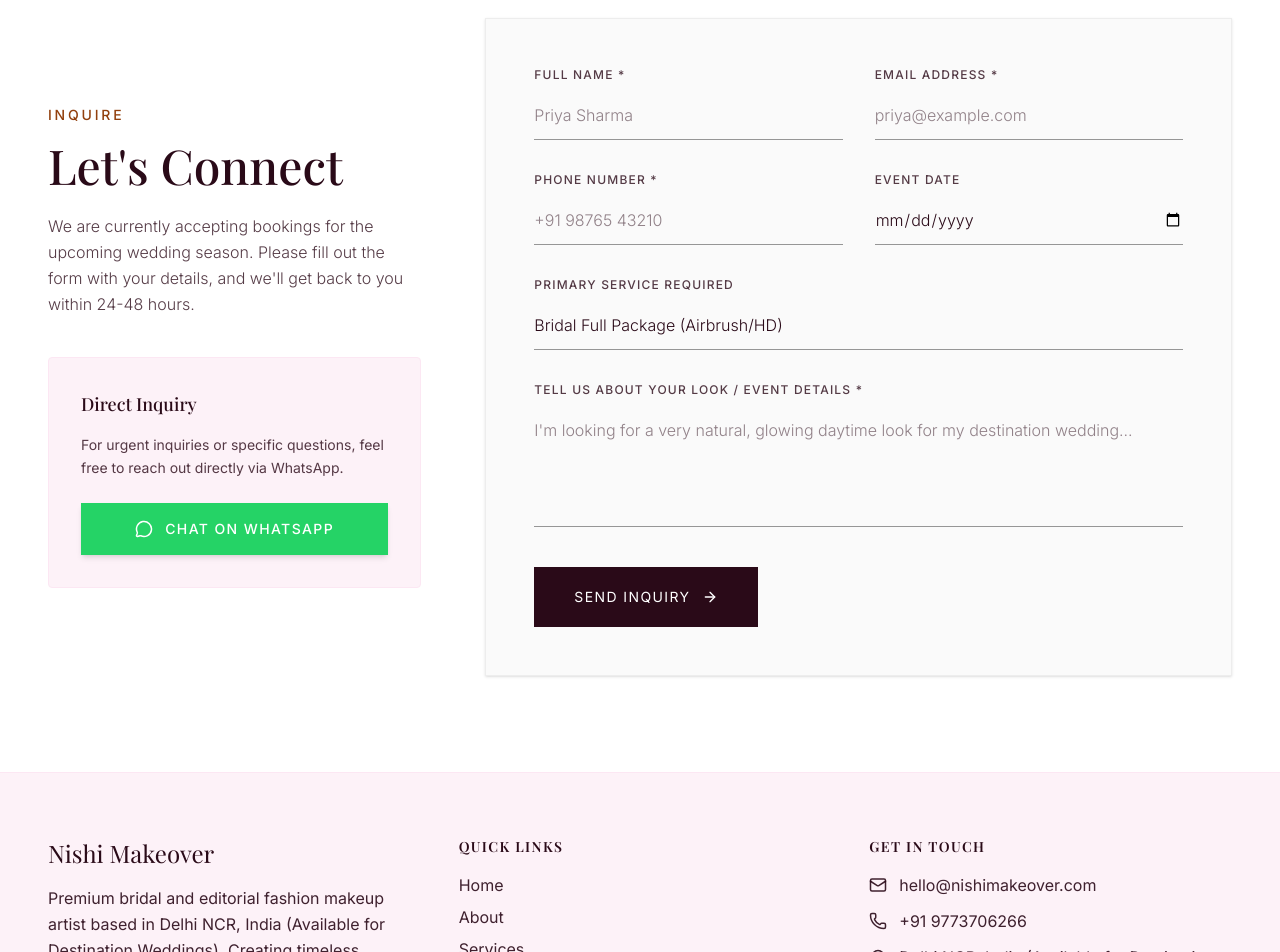
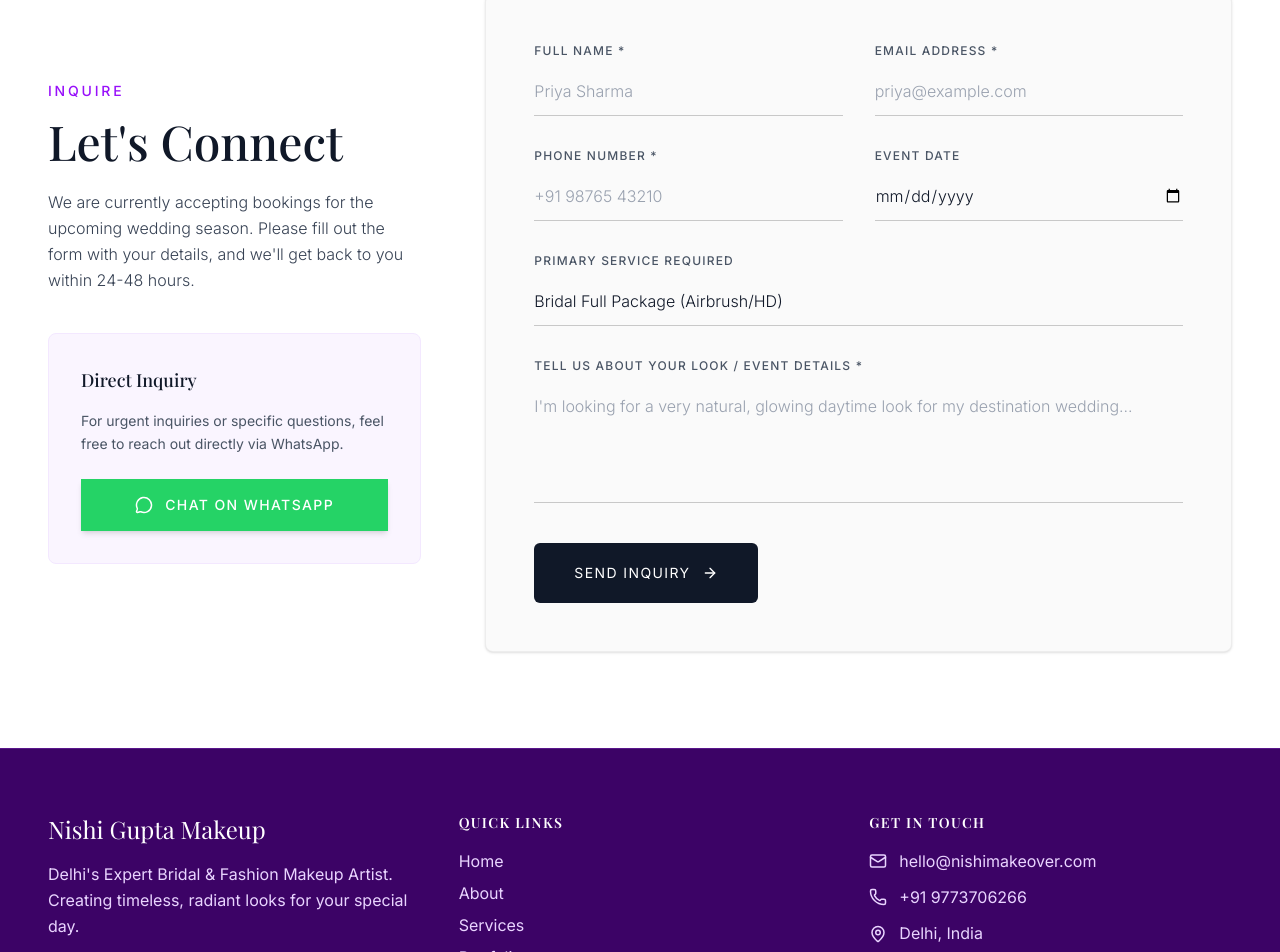
Before and after one commit to UTTAMGUPTA2712/nishi-makeover, a Next.js app: page /contact in a window 1280 px wide. Shown: the part 735-1687 px from the top of the page. Built offline with nearby package versions, Linux system fonts and the light colour scheme; a web font is replaced by a local one.

Commit message:
feat: Implement a new purple color scheme, integrate UI animations using Framer Motion, and add a new image asset across various components.

```diff
--- a/src/components/ContactForm.tsx
+++ b/src/components/ContactForm.tsx
@@ -33,19 +33,19 @@ export default function ContactForm() {
 
                     {/* Contact Details */}
                     <div className="w-full lg:w-1/3 flex flex-col justify-center">
-                        <span className="text-gold-600 font-medium tracking-[0.2em] uppercase text-sm mb-4 block">
+                        <span className="text-purple-600 font-medium tracking-[0.2em] uppercase text-sm mb-4 block">
                             Inquire
                         </span>
-                        <h2 className="text-4xl md:text-5xl font-serif font-medium text-foreground mb-6">
+                        <h2 className="text-4xl md:text-5xl font-serif font-medium text-gray-900 mb-6">
                             Let's Connect
                         </h2>
-                        <p className="text-foreground/80 leading-relaxed mb-10 font-light">
+                        <p className="text-gray-700 leading-relaxed mb-10 font-light">
                             We are currently accepting bookings for the upcoming wedding season. Please fill out the form with your details, and we'll get back to you within 24-48 hours.
                         </p>
 
-                        <div className="bg-blush-50 p-8 border border-blush-100 rounded-sm">
-                            <h3 className="text-lg font-serif font-medium mb-4">Direct Inquiry</h3>
-                            <p className="text-sm text-foreground/80 mb-6 leading-relaxed">
+                        <div className="bg-purple-50 p-8 border border-purple-100 rounded-lg">
+                            <h3 className="text-lg font-serif font-medium mb-4 text-gray-900">Direct Inquiry</h3>
+                            <p className="text-sm text-gray-600 mb-6 leading-relaxed">
                                 For urgent inquiries or specific questions, feel free to reach out directly via WhatsApp.
                             </p>
                             <a
@@ -62,10 +62,10 @@ export default function ContactForm() {
 
                     {/* Form */}
                     <div className="w-full lg:w-2/3">
-                        <form onSubmit={handleSubmit} className="bg-zinc-50 p-8 md:p-12 shadow-sm border border-black/5">
+                        <form onSubmit={handleSubmit} className="bg-zinc-50 p-8 md:p-12 shadow-sm border border-black/5 rounded-lg">
                             <div className="grid grid-cols-1 md:grid-cols-2 gap-8 mb-8">
-                                <div className="flex flex-col gap-2">
-                                    <label htmlFor="name" className="text-xs uppercase tracking-widest text-foreground/80 font-medium">Full Name *</label>
+                                <div className="flex flex-col gap-2 relative">
+                                    <label htmlFor="name" className="text-xs uppercase tracking-widest text-gray-600 font-medium">Full Name *</label>
                                     <input
                                         type="text"
                                         id="name"
@@ -73,12 +73,12 @@ export default function ContactForm() {
                                         required
                                         value={formData.name}
                                         onChange={handleChange}
-                                        className="bg-transparent border-b border-black/40 focus:border-gold-600 py-3 outline-none transition-colors rounded-none placeholder:text-foreground/50 font-light"
+                                        className="bg-transparent border-b border-black/20 focus:border-purple-600 py-3 outline-none transition-colors rounded-none placeholder:text-gray-400 font-light text-gray-900 group"
                                         placeholder="Priya Sharma"
                                     />
                                 </div>
-                                <div className="flex flex-col gap-2">
-                                    <label htmlFor="email" className="text-xs uppercase tracking-widest text-foreground/80 font-medium">Email Address *</label>
+                                <div className="flex flex-col gap-2 relative">
+                                    <label htmlFor="email" className="text-xs uppercase tracking-widest text-gray-600 font-medium">Email Address *</label>
                                     <input
                                         type="email"
                                         id="email"
@@ -86,7 +86,7 @@ export default function ContactForm() {
                                         required
                                         value={formData.email}
                                         onChange={handleChange}
-                                        className="bg-transparent border-b border-black/40 focus:border-gold-600 py-3 outline-none transition-colors rounded-none placeholder:text-foreground/50 font-light"
+                                        className="bg-transparent border-b border-black/20 focus:border-purple-600 py-3 outline-none transition-colors rounded-none placeholder:text-gray-400 font-light text-gray-900"
                                         placeholder="priya@example.com"
                                     />
                                 </div>
@@ -94,7 +94,7 @@ export default function ContactForm() {
 
                             <div className="grid grid-cols-1 md:grid-cols-2 gap-8 mb-8">
                                 <div className="flex flex-col gap-2">
-                                    <label htmlFor="phone" className="text-xs uppercase tracking-widest text-foreground/80 font-medium">Phone Number *</label>
+                                    <label htmlFor="phone" className="text-xs uppercase tracking-widest text-gray-600 font-medium">Phone Number *</label>
                                     <input
                                         type="tel"
                                         id="phone"
@@ -102,31 +102,31 @@ export default function ContactForm() {
                                         required
                                         value={formData.phone}
                                         onChange={handleChange}
-                                        className="bg-transparent border-b border-black/40 focus:border-gold-600 py-3 outline-none transition-colors rounded-none placeholder:text-foreground/50 font-light"
+                                        className="bg-transparent border-b border-black/20 focus:border-purple-600 py-3 outline-none transition-colors rounded-none placeholder:text-gray-400 font-light text-gray-900"
                                         placeholder="+91 98765 43210"
                                     />
                                 </div>
                                 <div className="flex flex-col gap-2">
-                                    <label htmlFor="date" className="text-xs uppercase tracking-widest text-foreground/80 font-medium">Event Date</label>
+                                    <label htmlFor="date" className="text-xs uppercase tracking-widest text-gray-600 font-medium">Event Date</label>
                                     <input
                                         type="date"
                                         id="date"
                                         name="date"
                                         value={formData.date}
                                         onChange={handleChange}
-                                        className="bg-transparent border-b border-black/40 focus:border-gold-600 py-3 outline-none transition-colors rounded-none font-light text-foreground"
+                                        className="bg-transparent border-b border-black/20 focus:border-purple-600 py-3 outline-none transition-colors rounded-none font-light text-gray-900"
                                     />
                                 </div>
                             </div>
 
                             <div className="flex flex-col gap-2 mb-8">
-                                <label htmlFor="service" className="text-xs uppercase tracking-widest text-foreground/80 font-medium">Primary Service Required</label>
+                                <label htmlFor="service" className="text-xs uppercase tracking-widest text-gray-600 font-medium">Primary Service Required</label>
                                 <select
                                     id="service"
                                     name="service"
                                     value={formData.service}
                                     onChange={handleChange}
-                                    className="bg-transparent border-b border-black/40 focus:border-gold-600 py-3 outline-none transition-colors rounded-none font-light appearance-none text-foreground"
+                                    className="bg-transparent border-b border-black/20 focus:border-purple-600 py-3 outline-none transition-colors rounded-none font-light appearance-none text-gray-900"
                                 >
                                     <option value="Bridal Full Package">Bridal Full Package (Airbrush/HD)</option>
                                     <option value="Pre-Wedding/Engagement">Pre-Wedding / Engagement</option>
@@ -137,7 +137,7 @@ export default function ContactForm() {
                             </div>
 
                             <div className="flex flex-col gap-2 mb-10">
-                                <label htmlFor="message" className="text-xs uppercase tracking-widest text-foreground/80 font-medium">Tell us about your look / event details *</label>
+                                <label htmlFor="message" className="text-xs uppercase tracking-widest text-gray-600 font-medium">Tell us about your look / event details *</label>
                                 <textarea
                                     id="message"
                                     name="message"
@@ -145,14 +145,14 @@ export default function ContactForm() {
                                     rows={4}
                                     value={formData.message}
                                     onChange={handleChange}
-                                    className="bg-transparent border-b border-black/40 focus:border-gold-600 py-3 outline-none transition-colors rounded-none placeholder:text-foreground/50 font-light resize-none"
+                                    className="bg-transparent border-b border-black/20 focus:border-purple-600 py-3 outline-none transition-colors rounded-none placeholder:text-gray-400 font-light resize-none text-gray-900"
                                     placeholder="I'm looking for a very natural, glowing daytime look for my destination wedding..."
                                 ></textarea>
                             </div>
 
                             <button
                                 type="submit"
-                                className="group flex items-center justify-center w-full md:w-auto bg-foreground hover:bg-gold-700 text-white px-10 py-5 uppercase tracking-widest text-sm transition-all duration-300"
+                                className="group flex items-center justify-center w-full md:w-auto bg-gray-900 hover:bg-purple-700 text-white px-10 py-5 uppercase tracking-widest text-sm transition-all duration-300 rounded-md"
                             >
                                 Send Inquiry
                                 <ArrowRight className="ml-3 w-4 h-4 group-hover:translate-x-1 transition-transform" />
--- a/src/components/Footer.tsx
+++ b/src/components/Footer.tsx
@@ -4,42 +4,42 @@ import { siteData } from "@/config/siteData";
 
 export default function Footer() {
     return (
-        <footer className="bg-blush-50 pt-16 pb-8 border-t border-blush-100">
+        <footer className="bg-purple-950 pt-16 pb-8 border-t border-purple-900 text-purple-100">
             <div className="container mx-auto px-6 md:px-12">
                 <div className="grid grid-cols-1 md:grid-cols-3 gap-12 mb-12">
                     {/* Brand */}
                     <div className="flex flex-col space-y-4">
-                        <h3 className="text-2xl font-serif text-foreground">{siteData.companyName}</h3>
-                        <p className="text-foreground/90 leading-relaxed max-w-sm">
-                            Premium bridal and editorial fashion makeup artist based in {siteData.contact.location}. Creating timeless, radiant looks for your special day.
+                        <h3 className="text-2xl font-serif text-white">{siteData.companyName}</h3>
+                        <p className="text-purple-200 leading-relaxed max-w-sm">
+                            Delhi's Expert Bridal & Fashion Makeup Artist. Creating timeless, radiant looks for your special day.
                         </p>
                     </div>
 
                     {/* Quick Links */}
                     <div className="flex flex-col space-y-4">
-                        <h4 className="text-sm uppercase tracking-widest font-semibold text-foreground">Quick Links</h4>
+                        <h4 className="text-sm uppercase tracking-widest font-semibold text-white">Quick Links</h4>
                         <nav className="flex flex-col space-y-2">
-                            <Link href="/" className="text-foreground/90 hover:text-gold-700 transition-colors">Home</Link>
-                            <Link href="/about" className="text-foreground/90 hover:text-gold-700 transition-colors">About</Link>
-                            <Link href="/services" className="text-foreground/90 hover:text-gold-700 transition-colors">Services</Link>
-                            <Link href="/portfolio" className="text-foreground/90 hover:text-gold-700 transition-colors">Portfolio</Link>
-                            <Link href="/contact" className="text-foreground/90 hover:text-gold-700 transition-colors">Contact</Link>
+                            <Link href="/" className="text-purple-200 hover:text-white transition-colors">Home</Link>
+                            <Link href="/about" className="text-purple-200 hover:text-white transition-colors">About</Link>
+                            <Link href="/services" className="text-purple-200 hover:text-white transition-colors">Services</Link>
+                            <Link href="/portfolio" className="text-purple-200 hover:text-white transition-colors">Portfolio</Link>
+                            <Link href="/contact" className="text-purple-200 hover:text-white transition-colors">Contact</Link>
                         </nav>
                     </div>
 
                     {/* Contact */}
                     <div className="flex flex-col space-y-4">
-                        <h4 className="text-sm uppercase tracking-widest font-semibold text-foreground">Get in Touch</h4>
+                        <h4 className="text-sm uppercase tracking-widest font-semibold text-white">Get in Touch</h4>
                         <div className="flex flex-col space-y-3">
-                            <a href={`mailto:${siteData.contact.email}`} className="flex items-center space-x-3 text-foreground/90 hover:text-gold-700 transition-colors">
+                            <a href={`mailto:${siteData.contact.email}`} className="flex items-center space-x-3 text-purple-200 hover:text-white transition-colors">
                                 <Mail size={18} />
                                 <span>{siteData.contact.email}</span>
                             </a>
-                            <a href={`tel:${siteData.contact.phone.replace(/[^0-9+]/g, '')}`} className="flex items-center space-x-3 text-foreground/90 hover:text-gold-700 transition-colors">
+                            <a href={`https://wa.me/${siteData.contact.phone.replace(/[^0-9+]/g, '')}`} className="flex items-center space-x-3 text-purple-200 hover:text-white transition-colors">
                                 <Phone size={18} />
                                 <span>{siteData.contact.phone}</span>
                             </a>
-                            <div className="flex items-start space-x-3 text-foreground/90">
+                            <div className="flex items-start space-x-3 text-purple-200">
                                 <MapPin size={18} className="mt-1 flex-shrink-0" />
                                 <span>{siteData.contact.location}</span>
                             </div>
@@ -50,7 +50,7 @@ export default function Footer() {
                                 href={siteData.contact.instagram}
                                 target="_blank"
                                 rel="noopener noreferrer"
-                                className="w-10 h-10 rounded-full bg-white flex items-center justify-center text-foreground hover:bg-gold-500 hover:text-white transition-all shadow-sm"
+                                className="w-10 h-10 rounded-full bg-purple-900 border border-purple-800 flex items-center justify-center text-white hover:bg-purple-600 hover:border-purple-600 transition-all shadow-sm"
                             >
                                 <Instagram size={18} />
                                 <span className="sr-only">Instagram</span>
@@ -59,11 +59,11 @@ export default function Footer() {
                     </div>
                 </div>
 
-                <div className="border-t border-blush-200 pt-8 flex flex-col md:flex-row items-center justify-between text-sm text-foreground/80">
+                <div className="border-t border-purple-900 pt-8 flex flex-col md:flex-row items-center justify-between text-sm text-purple-300">
                     <p>&copy; {new Date().getFullYear()} {siteData.companyName}. All rights reserved.</p>
                     <div className="flex space-x-4 mt-4 md:mt-0">
-                        <Link href="/privacy" className="hover:text-gold-700 transition-colors">Privacy Policy</Link>
-                        <Link href="/terms" className="hover:text-gold-700 transition-colors">Terms of Service</Link>
+                        <Link href="/privacy" className="hover:text-white transition-colors">Privacy Policy</Link>
+                        <Link href="/terms" className="hover:text-white transition-colors">Terms of Service</Link>
                     </div>
                 </div>
             </div>
--- a/src/config/siteData.ts
+++ b/src/config/siteData.ts
@@ -1,28 +1,28 @@
 export const siteData = {
-    artistName: "Nishi",
-    companyName: "Nishi Makeover",
+    artistName: "Nishi Gupta",
+    companyName: "Nishi Gupta Makeup",
     contact: {
         email: "hello@nishimakeover.com",
-        phone: "+91 9773706266",
-        location: "Delhi NCR, India (Available for Destination Weddings)",
-        instagram: "https://instagram.com/nishimakeover_up",
+        phone: "+91 9773706266", // Placeholder, user will replace with actual number
+        location: "Delhi, India",
+        instagram: "https://www.instagram.com/nishimakeover_up",
         facebook: "https://facebook.com/nishimakeover",
         youtube: "https://youtube.com/@Nishiguptamakeover"
     },
     hero: {
-        tagline: "Delhi NCR & Destination",
+        tagline: "Delhi's Expert Bridal & Fashion Makeup Artist – Transforming Brides with Timeless Elegance",
         headingLine1: "Timeless Bridal Glows &",
         headingLine2: "Editorial", // The italicised word
         headingLine3: "Looks",
-        description: "Creating flawless, radiant, and elegant makeup experiences tailored for your most special day.",
+        description: "Delhi's Expert Bridal & Fashion Makeup Artist – Transforming Brides with Timeless Elegance",
         image: "https://images.unsplash.com/photo-1487412720507-e7ab37603c6f?q=80&w=2071&auto=format&fit=crop"
     },
     about: {
         tagline: "Meet the Artist",
-        heading: "Hi, I'm Nishi",
-        paragraph1: "With over a decade of experience in the beauty industry, I specialize in creating timeless, radiant looks for brides and high-fashion editorials. My philosophy is simple: makeup should enhance your natural beauty, not mask it.",
-        paragraph2: "Whether you're walking down the aisle in a grand palace or posing for a fashion spread, my goal is to make you feel confident, beautiful, and absolutely flawless.",
-        image: "https://images.unsplash.com/photo-1596704017254-9b121068fb31?q=80&w=1964&auto=format&fit=crop"
+        heading: "Hi, I'm Nishi Gupta",
+        paragraph1: "I'm Nishi Gupta, a passionate bridal and fashion makeup artist based in Delhi with years of experience creating flawless, long-lasting looks for weddings, photoshoots, and special occasions.",
+        paragraph2: "I focus on enhancing natural beauty with modern techniques and high-quality products.",
+        image: "https://images.unsplash.com/photo-1583241475880-083f84372725?q=80&w=1964&auto=format&fit=crop"
     },
     portfolio: {
         images: [
@@ -63,3 +63,26 @@ export const siteData = {
         }
     ]
 };
+
+export const beforeAfterPairs = [
+    {
+        before: 'https://i.ytimg.com/vi/6b4tXCtj9zo/sddefault.jpg',
+        after: 'https://i.ytimg.com/vi/6b4tXCtj9zo/sddefault.jpg', // Note: Use actual after if available; this is a transformation thumbnail
+        description: 'Dramatic Bridal Transformation'
+    },
+    {
+        before: 'https://i.ytimg.com/vi/tfqPS19XPOI/sddefault.jpg',
+        after: 'https://i.ytimg.com/vi/tfqPS19XPOI/sddefault.jpg',
+        description: 'Real Dusky Skin Bridal Glow'
+    },
+    {
+        before: 'https://southindiafashion.com/wp-content/uploads/2019/08/south-indian-bridal-makeup-artists.jpg',
+        after: 'https://i.ytimg.com/vi/AHAdbQcSF6c/maxresdefault.jpg',
+        description: 'Traditional South Indian Bridal Look'
+    },
+    {
+        before: 'https://i.ytimg.com/vi/nNrWsQT-5D8/maxresdefault.jpg',
+        after: 'https://img.weddingbazaar.com/photos/pictures/320363/orginal/profile_pic_489453971_18494804923022599_4729057729287534856_n.jpg',
+        description: 'Elegant Modern Bridal Makeup'
+    },
+];
```
Also changed, not shown: src/components/AboutSection.tsx (+8 -8 lines), src/components/BeforeAfterGallery.tsx (+7 -28 lines), src/components/Hero.tsx (+49 -19 lines), src/components/Navbar.tsx (+9 -9 lines), src/components/PortfolioGallery.tsx (+4 -4 lines), src/components/ServicesGrid.tsx (+16 -9 lines), src/components/TestimonialsCarousel.tsx (+10 -10 lines).
